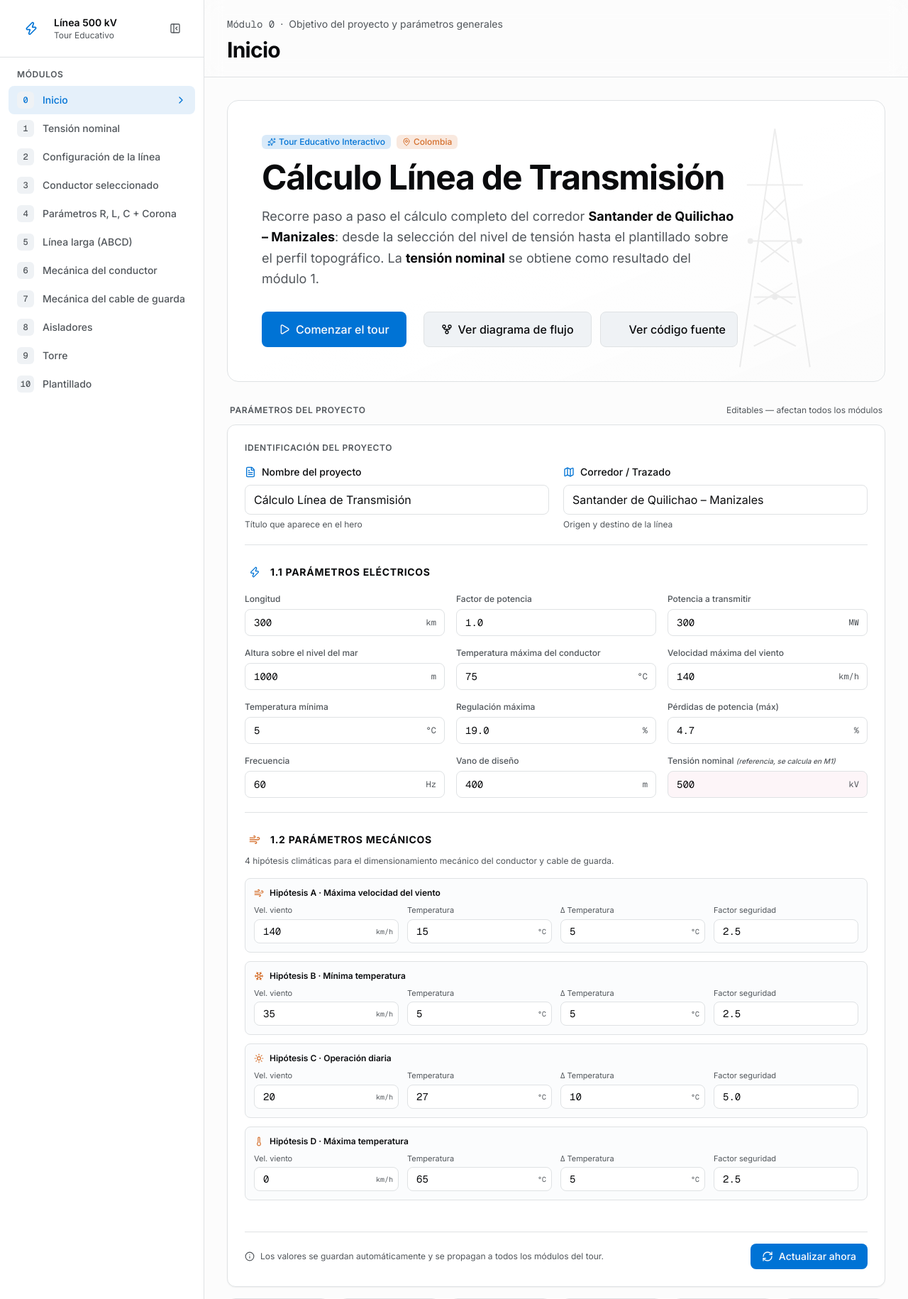
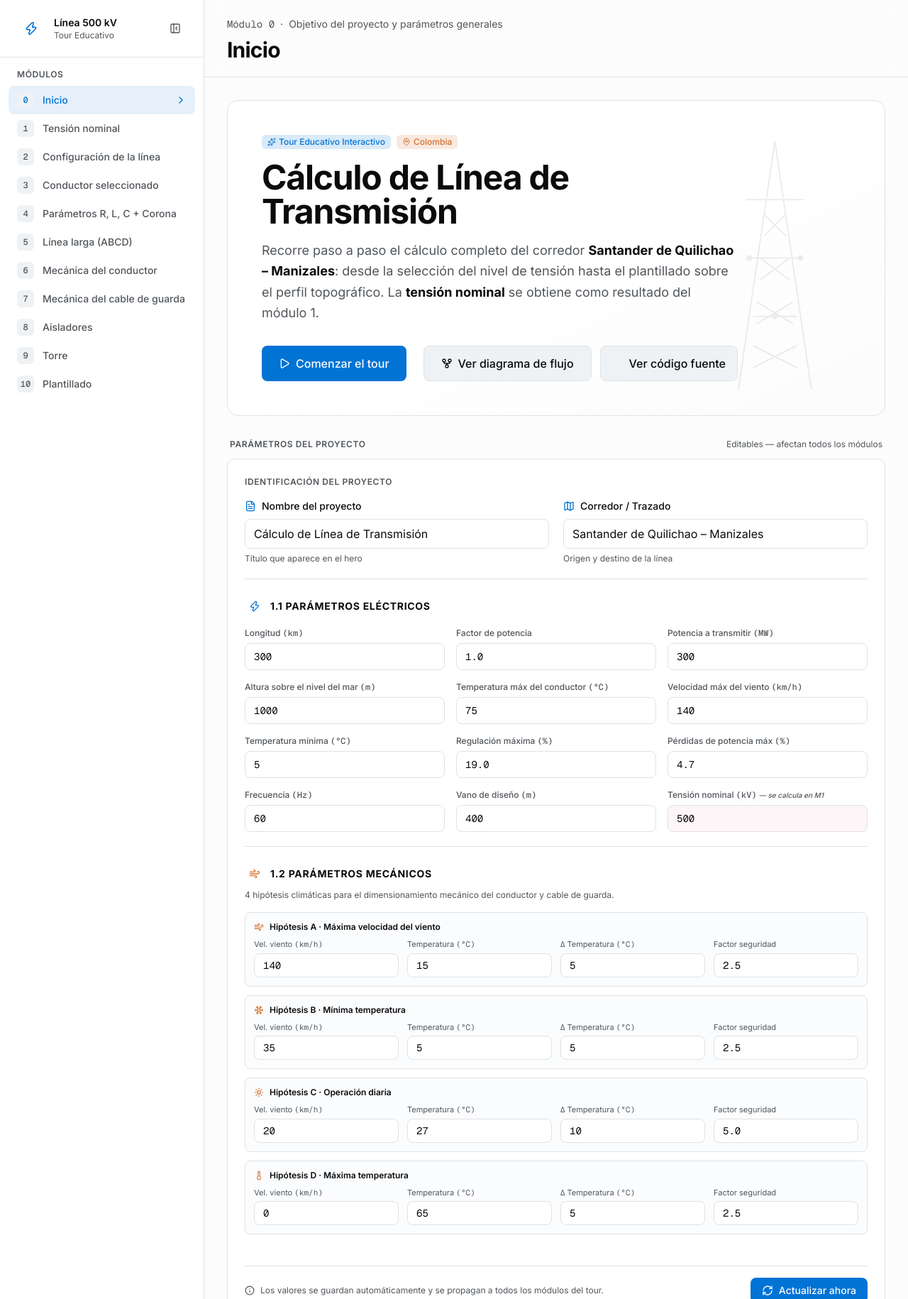
Before and after one commit to geovanilozano/calculo-linea-transmision, a Flask app: page /modulo/0 in a window 1280 px wide. Shown: the top 1830 px of the page at 71% size. Run offline with Flask 3, Linux system fonts and the light colour scheme; style sheets or scripts are compiled from the project's sources; some libraries are stand-ins or nearby versions.

Commit message:
fix: título 'Cálculo de Línea de Transmisión' + unidades en label (sin sufijos mordidos)
1. Título del proyecto:
   - 'Cálculo Línea de Transmisión' → 'Cálculo de Línea de Transmisión' (con 'de')
   - Migración automática: si la sesión tiene nombres antiguos
     ('Línea de Transmisión 500 kV' o 'Cálculo Línea de Transmisión'),
     se sobrescriben con el nuevo nombre.

2. Unidades en el LABEL en vez de sufijo pegado al input:
   - Antes: input con 'pr-12' + <span absolute right-2>km/h</span>
     → con grid de 4 columnas, el span se mordía: 'km/h' → 'kr'
   - Ahora: 'Vel. viento (km/h)' en el label, input sin sufijo
   - Mismo cambio en todos los 12 inputs eléctricos y 16 mecánicos
   - Más legible, sin riesgo de truncado en columnas estrechas

```diff
--- a/app.py
+++ b/app.py
@@ -94,6 +94,15 @@ def _get_proyecto(app: Flask) -> dict:
     base = dict(app.config["PROYECTO_DEFAULTS"])
     # Sobrescribir con valores de sesión si existen
     overrides = session.get("proyecto", {})
+    # Migración: reemplazar nombres antiguos por el actual
+    nombres_obsoletos = {
+        "Línea de Transmisión 500 kV",
+        "Cálculo Línea de Transmisión",
+    }
+    if overrides.get("nombre") in nombres_obsoletos:
+        overrides = dict(overrides)
+        overrides["nombre"] = base["nombre"]
+        session["proyecto"] = overrides
     base.update(overrides)
     return base
 
--- a/config.py
+++ b/config.py
@@ -14,7 +14,7 @@ class BaseConfig:
     # No es un parámetro de entrada — es un RESULTADO del análisis.
     PROYECTO_DEFAULTS = {
         # Identificación
-        "nombre": "Cálculo Línea de Transmisión",
+        "nombre": "Cálculo de Línea de Transmisión",
         "corredor": "Santander de Quilichao – Manizales",
 
         # ===== PARÁMETROS ELÉCTRICOS DE ENTRADA =====
--- a/templates/modulo_0_inicio.html
+++ b/templates/modulo_0_inicio.html
@@ -116,15 +116,15 @@
           </div>
           <h3 class="text-sm font-bold text-foreground uppercase tracking-wider">1.1 Parámetros eléctricos</h3>
         </div>
+        {# Unidades incluidas en el LABEL (entre paréntesis) — sin sufijos pegados que se mordían #}
         <div class="grid grid-cols-1 md:grid-cols-2 lg:grid-cols-3 gap-4">
 
           <div>
-            <label for="longitud_km" class="block text-xs font-medium text-muted-foreground mb-1.5">Longitud</label>
-            <div class="relative">
+            <label for="longitud_km" class="block text-xs font-medium text-muted-foreground mb-1.5">
+              Longitud <span class="text-foreground/70 font-mono">(km)</span>
+            </label>
             <input id="longitud_km" name="longitud_km" type="number" step="1" min="1" max="2000"
-                     value="{{ PROYECTO.longitud_km }}" class="input font-mono pr-12 text-sm">
-              <span class="absolute right-3 top-1/2 -translate-y-1/2 text-xs text-muted-foreground font-mono">km</span>
-            </div>
+                   value="{{ PROYECTO.longitud_km }}" class="input font-mono text-sm">
           </div>
 
           <div>
@@ -134,95 +134,84 @@
           </div>
 
           <div>
-            <label for="potencia_mw" class="block text-xs font-medium text-muted-foreground mb-1.5">Potencia a transmitir</label>
-            <div class="relative">
+            <label for="potencia_mw" class="block text-xs font-medium text-muted-foreground mb-1.5">
+              Potencia a transmitir <span class="text-foreground/70 font-mono">(MW)</span>
+            </label>
             <input id="potencia_mw" name="potencia_mw" type="number" step="1" min="1" max="5000"
-                     value="{{ PROYECTO.potencia_mw }}" class="input font-mono pr-12 text-sm">
-              <span class="absolute right-3 top-1/2 -translate-y-1/2 text-xs text-muted-foreground font-mono">MW</span>
-            </div>
+                   value="{{ PROYECTO.potencia_mw }}" class="input font-mono text-sm">
           </div>
 
           <div>
-            <label for="altitud_msnm" class="block text-xs font-medium text-muted-foreground mb-1.5">Altura sobre el nivel del mar</label>
-            <div class="relative">
+            <label for="altitud_msnm" class="block text-xs font-medium text-muted-foreground mb-1.5">
+              Altura sobre el nivel del mar <span class="text-foreground/70 font-mono">(m)</span>
+            </label>
             <input id="altitud_msnm" name="altitud_msnm" type="number" step="1" min="0" max="6000"
-                     value="{{ PROYECTO.altitud_msnm }}" class="input font-mono pr-12 text-sm">
-              <span class="absolute right-3 top-1/2 -translate-y-1/2 text-xs text-muted-foreground font-mono">m</span>
-            </div>
+                   value="{{ PROYECTO.altitud_msnm }}" class="input font-mono text-sm">
           </div>
 
           <div>
-            <label for="temperatura_max_conductor_c" class="block text-xs font-medium text-muted-foreground mb-1.5">Temperatura máxima del conductor</label>
-            <div class="relative">
+            <label for="temperatura_max_conductor_c" class="block text-xs font-medium text-muted-foreground mb-1.5">
+              Temperatura máx del conductor <span class="text-foreground/70 font-mono">(°C)</span>
+            </label>
             <input id="temperatura_max_conductor_c" name="temperatura_max_conductor_c" type="number" step="1" min="0" max="250"
-                     value="{{ PROYECTO.temperatura_max_conductor_c }}" class="input font-mono pr-12 text-sm">
-              <span class="absolute right-3 top-1/2 -translate-y-1/2 text-xs text-muted-foreground font-mono">°C</span>
-            </div>
+                   value="{{ PROYECTO.temperatura_max_conductor_c }}" class="input font-mono text-sm">
           </div>
 
           <div>
-            <label for="velocidad_viento_max_kmh" class="block text-xs font-medium text-muted-foreground mb-1.5">Velocidad máxima del viento</label>
-            <div class="relative">
+            <label for="velocidad_viento_max_kmh" class="block text-xs font-medium text-muted-foreground mb-1.5">
+              Velocidad máx del viento <span class="text-foreground/70 font-mono">(km/h)</span>
+            </label>
             <input id="velocidad_viento_max_kmh" name="velocidad_viento_max_kmh" type="number" step="1" min="0" max="300"
-                     value="{{ PROYECTO.velocidad_viento_max_kmh }}" class="input font-mono pr-14 text-sm">
-              <span class="absolute right-3 top-1/2 -translate-y-1/2 text-xs text-muted-foreground font-mono">km/h</span>
-            </div>
+                   value="{{ PROYECTO.velocidad_viento_max_kmh }}" class="input font-mono text-sm">
           </div>
 
           <div>
-            <label for="temperatura_min_ambiente_c" class="block text-xs font-medium text-muted-foreground mb-1.5">Temperatura mínima</label>
-            <div class="relative">
+            <label for="temperatura_min_ambiente_c" class="block text-xs font-medium text-muted-foreground mb-1.5">
+              Temperatura mínima <span class="text-foreground/70 font-mono">(°C)</span>
+            </label>
             <input id="temperatura_min_ambiente_c" name="temperatura_min_ambiente_c" type="number" step="1" min="-50" max="50"
-                     value="{{ PROYECTO.temperatura_min_ambiente_c }}" class="input font-mono pr-12 text-sm">
-              <span class="absolute right-3 top-1/2 -translate-y-1/2 text-xs text-muted-foreground font-mono">°C</span>
-            </div>
+                   value="{{ PROYECTO.temperatura_min_ambiente_c }}" class="input font-mono text-sm">
           </div>
 
           <div>
-            <label for="regulacion_max_pct" class="block text-xs font-medium text-muted-foreground mb-1.5">Regulación máxima</label>
-            <div class="relative">
+            <label for="regulacion_max_pct" class="block text-xs font-medium text-muted-foreground mb-1.5">
+              Regulación máxima <span class="text-foreground/70 font-mono">(%)</span>
+            </label>
             <input id="regulacion_max_pct" name="regulacion_max_pct" type="number" step="0.1" min="0" max="100"
-                     value="{{ PROYECTO.regulacion_max_pct }}" class="input font-mono pr-12 text-sm">
-              <span class="absolute right-3 top-1/2 -translate-y-1/2 text-xs text-muted-foreground font-mono">%</span>
-            </div>
+                   value="{{ PROYECTO.regulacion_max_pct }}" class="input font-mono text-sm">
           </div>
 
           <div>
-            <label for="perdidas_max_pct" class="block text-xs font-medium text-muted-foreground mb-1.5">Pérdidas de potencia (máx)</label>
-            <div class="relative">
+            <label for="perdidas_max_pct" class="block text-xs font-medium text-muted-foreground mb-1.5">
+              Pérdidas de potencia máx <span class="text-foreground/70 font-mono">(%)</span>
+            </label>
             <input id="perdidas_max_pct" name="perdidas_max_pct" type="number" step="0.1" min="0" max="100"
-                     value="{{ PROYECTO.perdidas_max_pct }}" class="input font-mono pr-12 text-sm">
-              <span class="absolute right-3 top-1/2 -translate-y-1/2 text-xs text-muted-foreground font-mono">%</span>
-            </div>
+                   value="{{ PROYECTO.perdidas_max_pct }}" class="input font-mono text-sm">
           </div>
 
           <div>
-            <label for="frecuencia_hz" class="block text-xs font-medium text-muted-foreground mb-1.5">Frecuencia</label>
-            <div class="relative">
+            <label for="frecuencia_hz" class="block text-xs font-medium text-muted-foreground mb-1.5">
+              Frecuencia <span class="text-foreground/70 font-mono">(Hz)</span>
+            </label>
             <input id="frecuencia_hz" name="frecuencia_hz" type="number" step="1" min="50" max="60"
-                     value="{{ PROYECTO.frecuencia_hz }}" class="input font-mono pr-12 text-sm">
-              <span class="absolute right-3 top-1/2 -translate-y-1/2 text-xs text-muted-foreground font-mono">Hz</span>
-            </div>
+                   value="{{ PROYECTO.frecuencia_hz }}" class="input font-mono text-sm">
           </div>
 
           <div>
-            <label for="vano_diseno_m" class="block text-xs font-medium text-muted-foreground mb-1.5">Vano de diseño</label>
-            <div class="relative">
+            <label for="vano_diseno_m" class="block text-xs font-medium text-muted-foreground mb-1.5">
+              Vano de diseño <span class="text-foreground/70 font-mono">(m)</span>
+            </label>
             <input id="vano_diseno_m" name="vano_diseno_m" type="number" step="1" min="100" max="800"
-                     value="{{ PROYECTO.vano_diseno_m }}" class="input font-mono pr-12 text-sm">
-              <span class="absolute right-3 top-1/2 -translate-y-1/2 text-xs text-muted-foreground font-mono">m</span>
-            </div>
+                   value="{{ PROYECTO.vano_diseno_m }}" class="input font-mono text-sm">
           </div>
 
           <div>
             <label for="tension_nominal_kv" class="block text-xs font-medium text-muted-foreground mb-1.5">
-              Tensión nominal <span class="text-[10px] italic">(referencia, se calcula en M1)</span>
+              Tensión nominal <span class="text-foreground/70 font-mono">(kV)</span>
+              <span class="text-[10px] italic">— se calcula en M1</span>
             </label>
-            <div class="relative">
             <input id="tension_nominal_kv" name="tension_nominal_kv" type="number" step="1" min="50" max="800"
-                     value="{{ PROYECTO.tension_nominal_kv }}" class="input font-mono pr-12 text-sm" style="background: color-mix(in oklch, var(--primary) 5%, var(--card));">
-              <span class="absolute right-3 top-1/2 -translate-y-1/2 text-xs text-muted-foreground font-mono">kV</span>
-            </div>
+                   value="{{ PROYECTO.tension_nominal_kv }}" class="input font-mono text-sm" style="background: color-mix(in oklch, var(--primary) 5%, var(--card));">
           </div>
 
         </div>
@@ -255,33 +244,33 @@
               <i data-lucide="{{ icono }}" class="size-3.5" style="color: var(--accent);"></i>
               <span class="text-xs font-semibold text-foreground">{{ titulo }}</span>
             </div>
+            {# Unidades en el label, NO como sufijo pegado al input (evita mordeduras) #}
             <div class="grid grid-cols-2 md:grid-cols-4 gap-3">
               <div>
-                <label for="hip_{{ letra }}_viento_kmh" class="block text-[11px] text-muted-foreground mb-1">Vel. viento</label>
-                <div class="relative">
+                <label for="hip_{{ letra }}_viento_kmh" class="block text-[11px] text-muted-foreground mb-1">
+                  Vel. viento <span class="text-foreground/70 font-mono">(km/h)</span>
+                </label>
                 <input id="hip_{{ letra }}_viento_kmh" name="hip_{{ letra }}_viento_kmh" type="number" step="1" min="0" max="300"
-                         value="{{ PROYECTO['hip_' + letra + '_viento_kmh'] }}" class="input font-mono pr-12 text-sm py-1.5">
-                  <span class="absolute right-2 top-1/2 -translate-y-1/2 text-[10px] text-muted-foreground font-mono">km/h</span>
-                </div>
+                       value="{{ PROYECTO['hip_' + letra + '_viento_kmh'] }}" class="input font-mono text-sm py-1.5">
               </div>
               <div>
-                <label for="hip_{{ letra }}_temperatura_c" class="block text-[11px] text-muted-foreground mb-1">Temperatura</label>
-                <div class="relative">
+                <label for="hip_{{ letra }}_temperatura_c" class="block text-[11px] text-muted-foreground mb-1">
+                  Temperatura <span class="text-foreground/70 font-mono">(°C)</span>
+                </label>
                 <input id="hip_{{ letra }}_temperatura_c" name="hip_{{ letra }}_temperatura_c" type="number" step="1" min="-50" max="200"
-                         value="{{ PROYECTO['hip_' + letra + '_temperatura_c'] }}" class="input font-mono pr-8 text-sm py-1.5">
-                  <span class="absolute right-2 top-1/2 -translate-y-1/2 text-[10px] text-muted-foreground font-mono">°C</span>
-                </div>
+                       value="{{ PROYECTO['hip_' + letra + '_temperatura_c'] }}" class="input font-mono text-sm py-1.5">
               </div>
               <div>
-                <label for="hip_{{ letra }}_delta_temp_c" class="block text-[11px] text-muted-foreground mb-1">Δ Temperatura</label>
-                <div class="relative">
+                <label for="hip_{{ letra }}_delta_temp_c" class="block text-[11px] text-muted-foreground mb-1">
+                  Δ Temperatura <span class="text-foreground/70 font-mono">(°C)</span>
+                </label>
                 <input id="hip_{{ letra }}_delta_temp_c" name="hip_{{ letra }}_delta_temp_c" type="number" step="1" min="0" max="50"
-                         value="{{ PROYECTO['hip_' + letra + '_delta_temp_c'] }}" class="input font-mono pr-8 text-sm py-1.5">
-                  <span class="absolute right-2 top-1/2 -translate-y-1/2 text-[10px] text-muted-foreground font-mono">°C</span>
-                </div>
+                       value="{{ PROYECTO['hip_' + letra + '_delta_temp_c'] }}" class="input font-mono text-sm py-1.5">
               </div>
               <div>
-                <label for="hip_{{ letra }}_fs" class="block text-[11px] text-muted-foreground mb-1">Factor seguridad</label>
+                <label for="hip_{{ letra }}_fs" class="block text-[11px] text-muted-foreground mb-1">
+                  Factor seguridad
+                </label>
                 <input id="hip_{{ letra }}_fs" name="hip_{{ letra }}_fs" type="number" step="0.1" min="1" max="10"
                        value="{{ PROYECTO['hip_' + letra + '_fs'] }}" class="input font-mono text-sm py-1.5">
               </div>
```
Lines whose indentation alone changed are shown as unchanged.
